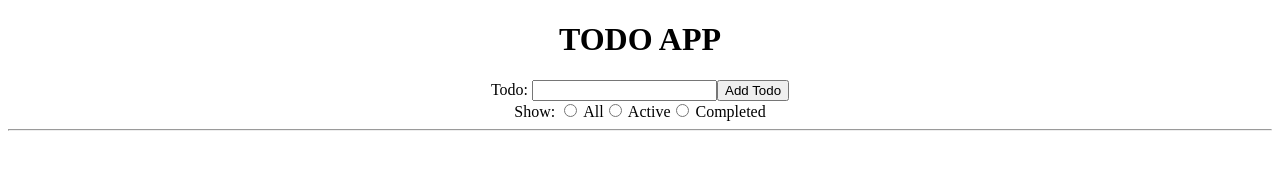
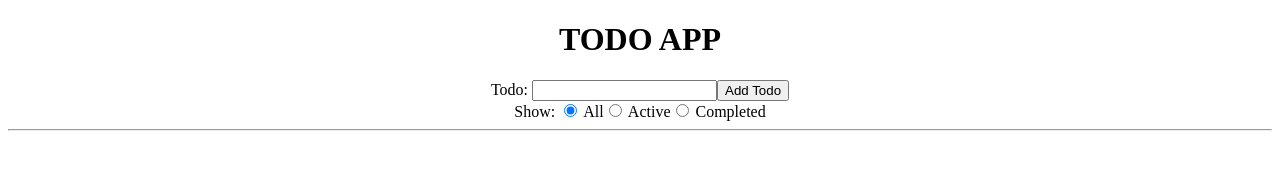
Before and after one commit to AminesCodes/Redux-Lab-Two, a React (Create React App) app in the folder solution/: page / in a window 1280 px wide. Shown: the top 191 px of the page. Built offline with nearby package versions, Linux system fonts and the light colour scheme.

Commit message:
Implemented the functionality to Filter component

```diff
--- a/solution/src/components/Filter.jsx
+++ b/solution/src/components/Filter.jsx
@@ -1,13 +1,31 @@
 import React from 'react'
+import {useSelector, useDispatch} from 'react-redux'
+
+import { applyFilter } from '../store/actions'
 
 export default function Filter(props) {
+    const currentFilter = useSelector(state => state.visibilityFilter)
+    const dispatch = useDispatch()
+
+    const handleFilter = event => {
+        const filter = event.target.value
+        if (filter === 'all' || filter === 'active' || filter === 'completed') {
+            dispatch(applyFilter(filter))
+        }
+    }
 
     return (
-        <div>
+        <div onChange={handleFilter}>
             <span>Show: </span>
-            <input type="radio" name="status" value="all" /> All
-            <input type="radio" name="status" value="active" /> Active
-            <input type="radio" name="status" value="completed" /> Completed
+            <label>
+                <input type="radio" name="status" value="all" checked={currentFilter === 'all'}/> All
+            </label>
+            <label>
+                <input type="radio" name="status" value="active" checked={currentFilter === 'active'}/> Active
+            </label>
+            <label>
+                <input type="radio" name="status" value="completed" checked={currentFilter === 'completed'}/> Completed
+            </label>
         </div>
     )
 }
--- a/solution/src/components/TodoForm.jsx
+++ b/solution/src/components/TodoForm.jsx
@@ -19,7 +19,7 @@ export default function TodoForm() {
         }
         dispatch(addTodo(newTodo))
         dispatch(incrementNextTodoId())
-        //setTodo('')
+        setTodo('')
     }
 
     return (
--- a/solution/src/components/TodoList.jsx
+++ b/solution/src/components/TodoList.jsx
@@ -1,7 +1,7 @@
 import React from 'react';
 import { useSelector, useDispatch } from 'react-redux';
 
-import { toggleTodoState } from '../store/actions'
+import { toggleTodoState } from '../store/actions';
 
 export default function TodoList() {
     const allTodos = Object.values(useSelector(state => state.todos))
```
